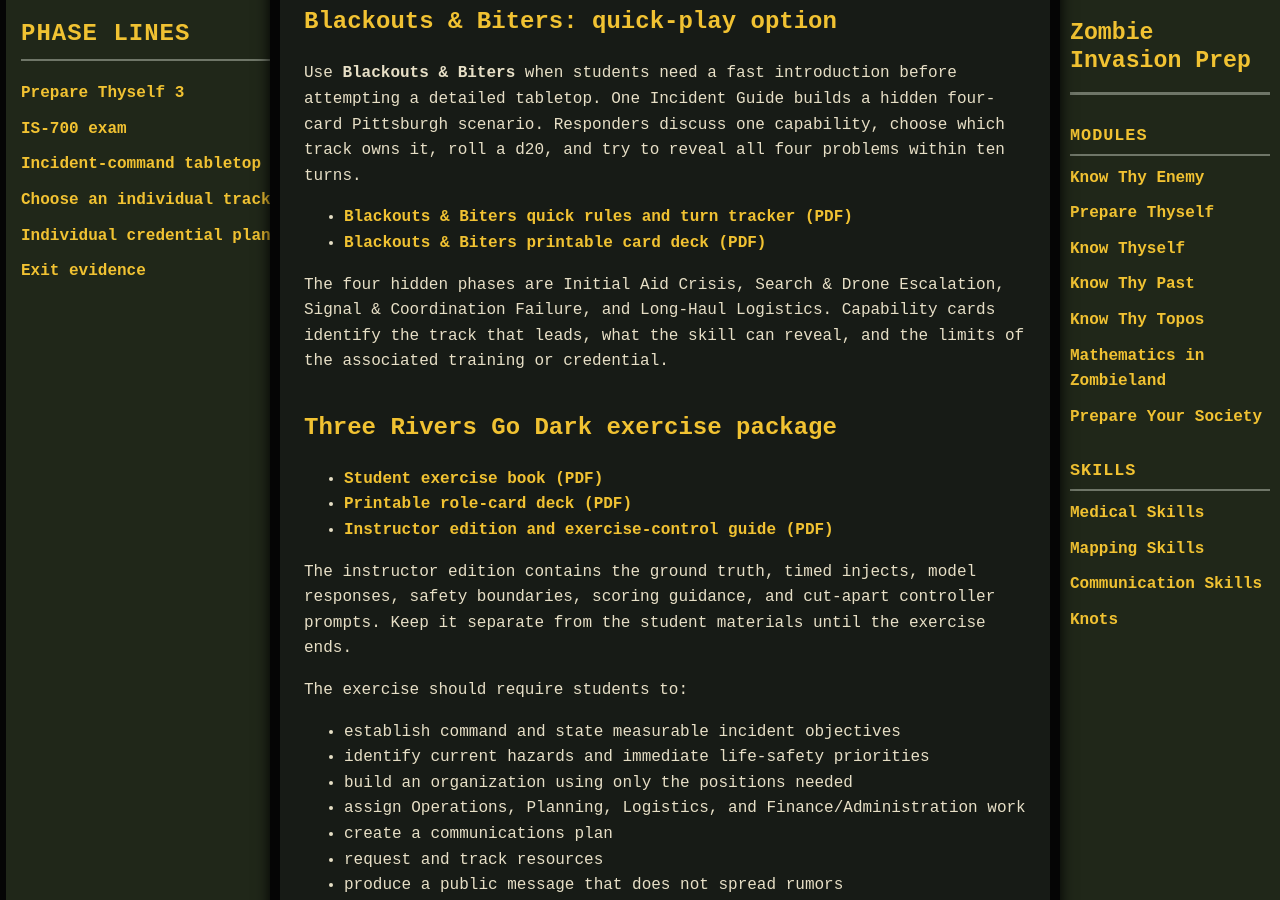
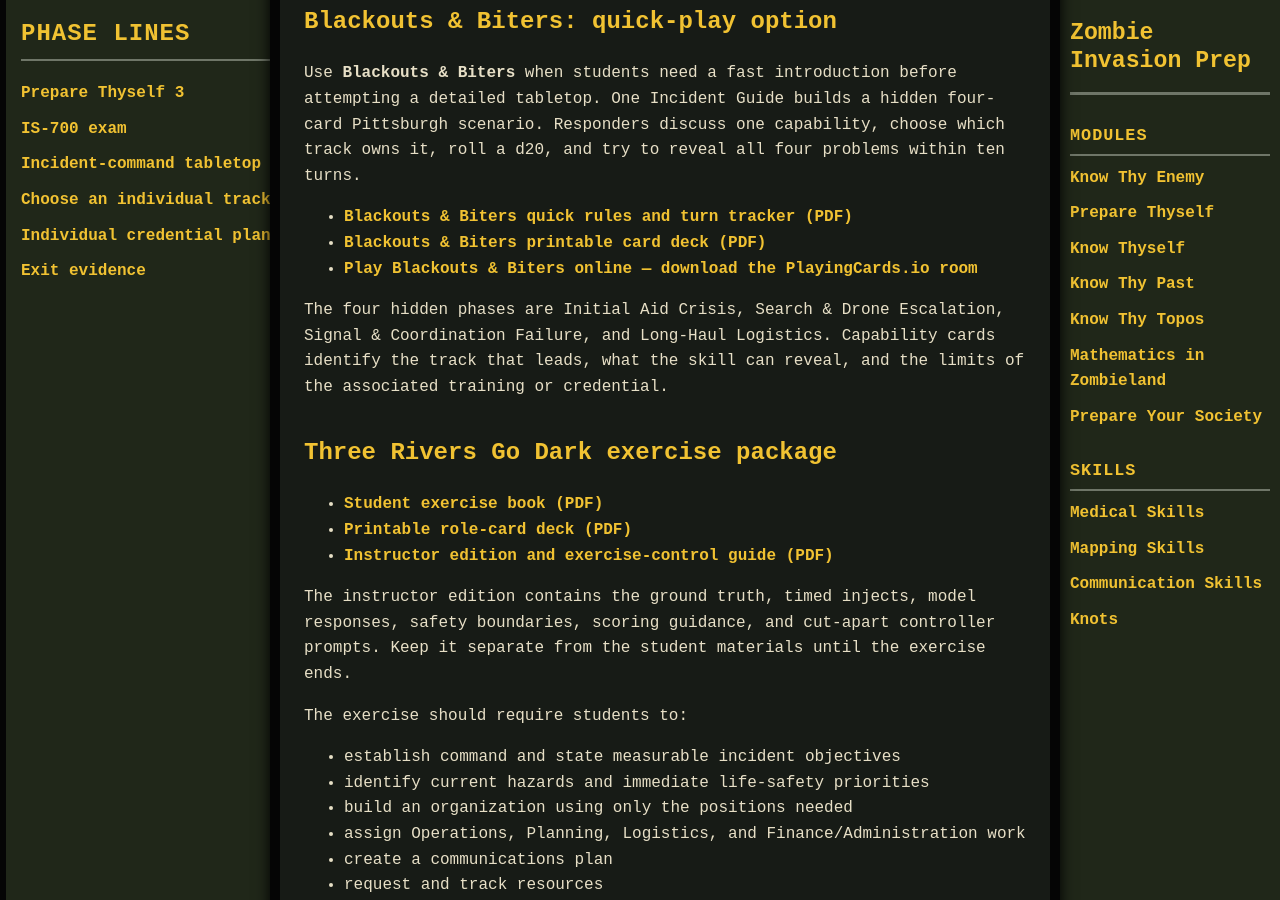
Before and after one commit to jboyce1/ZombieInvasionPrep, a Jekyll site: the page built from classes/prepare_thyself/class3.md, in a window 1280 px wide and 900 px high, scrolled down 636 px. Built offline with Jekyll 4.4.1, drawn with Linux system fonts in a browser that asks for light colours.

Commit message:
Link Blackouts and Biters online room

```diff
--- a/classes/prepare_thyself/class3.md
+++ b/classes/prepare_thyself/class3.md
@@ -25,6 +25,7 @@ Use **Blackouts & Biters** when students need a fast introduction before attempt
 
 * [Blackouts & Biters quick rules and turn tracker (PDF)]({{ '/classes/prepare_thyself/files/blackouts-and-biters-rules.pdf' | relative_url }}){:target="_blank" rel="noopener noreferrer"}
 * [Blackouts & Biters printable card deck (PDF)]({{ '/classes/prepare_thyself/files/blackouts-and-biters-cards.pdf' | relative_url }}){:target="_blank" rel="noopener noreferrer"}
+* [Play Blackouts & Biters online — download the PlayingCards.io room](https://github.com/jboyce1/blackouts-and-biters-pcio){:target="_blank" rel="noopener noreferrer"}
 
 The four hidden phases are Initial Aid Crisis, Search & Drone Escalation, Signal & Coordination Failure, and Long-Haul Logistics. Capability cards identify the track that leads, what the skill can reveal, and the limits of the associated training or credential.
 
```
